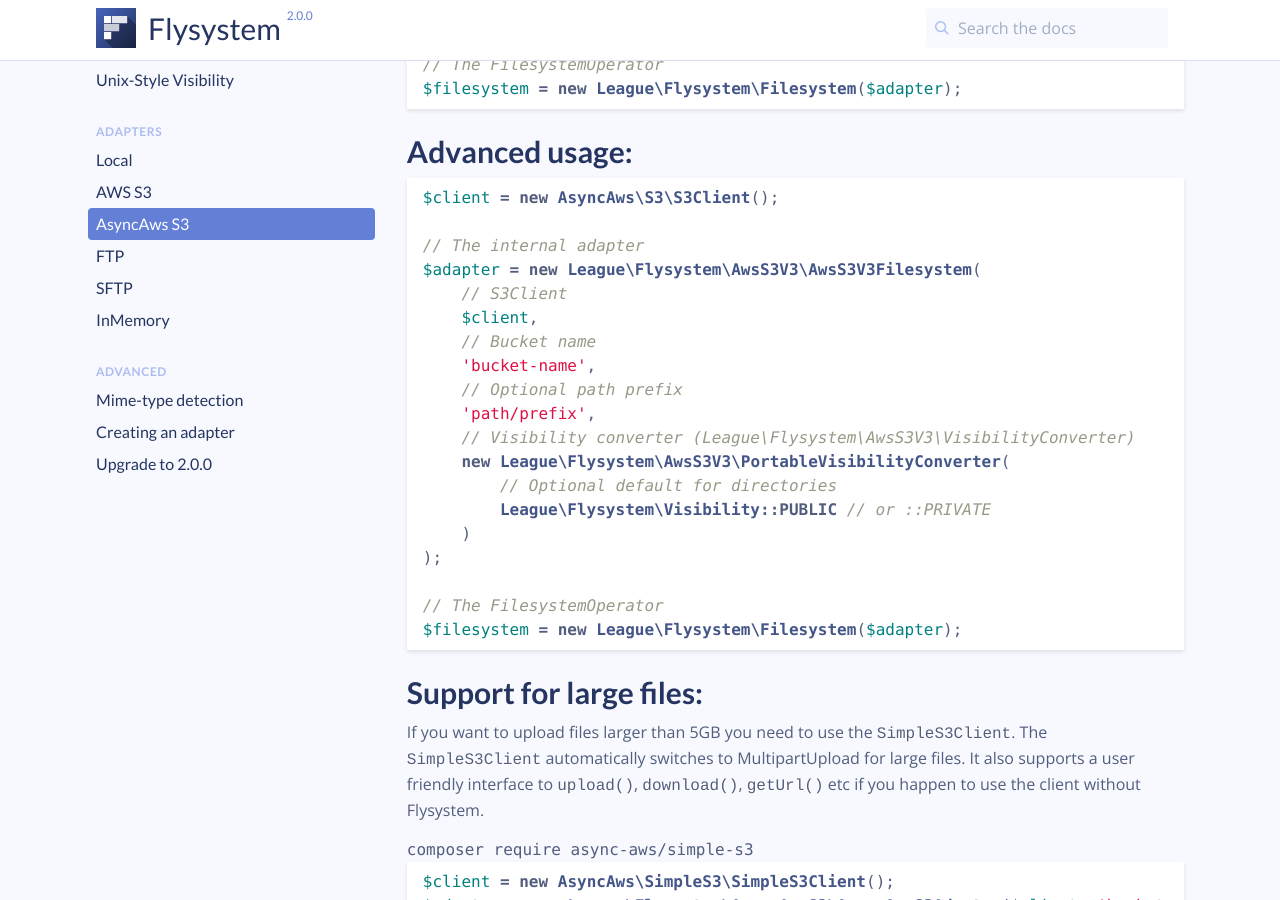
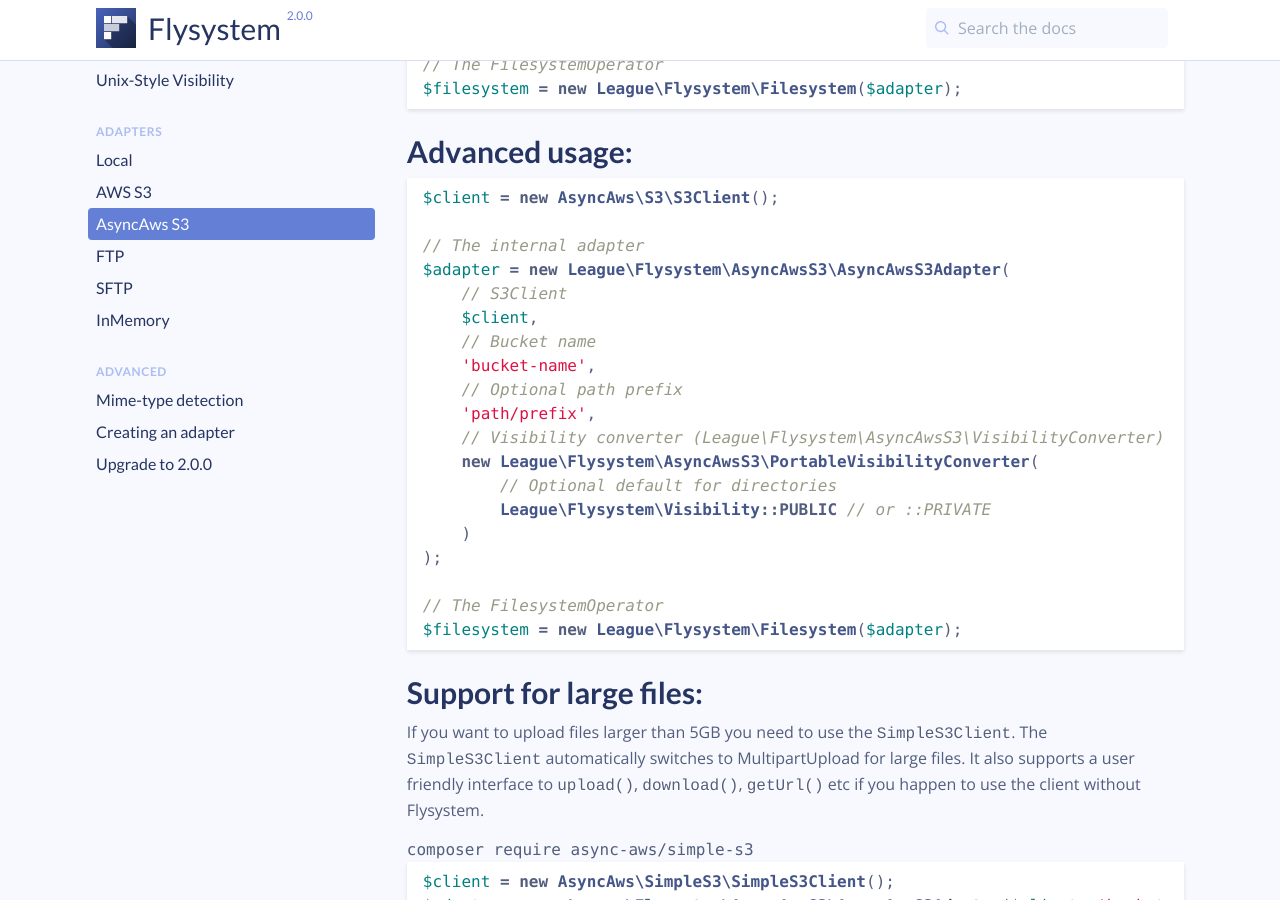
Before and after one commit to thephpleague/flysystem, a Jekyll site: the page built from v2/adapter/async-aws-s3.md, in a window 1280 px wide and 900 px high, scrolled down 488 px. Built offline with Jekyll 4.4.1, drawn with Linux system fonts in a browser that asks for light colours; comment, search, counter and statistics services are not loaded.

Commit message:
Fix class names in the advanced usage of AsyncAwsS3Adapter

```diff
--- a/v2/adapter/async-aws-s3.md
+++ b/v2/adapter/async-aws-s3.md
@@ -32,15 +32,15 @@ $filesystem = new League\Flysystem\Filesystem($adapter);
 $client = new AsyncAws\S3\S3Client();
 
 // The internal adapter
-$adapter = new League\Flysystem\AwsS3V3\AwsS3V3Filesystem(
+$adapter = new League\Flysystem\AsyncAwsS3\AsyncAwsS3Adapter(
     // S3Client
     $client,
     // Bucket name
     'bucket-name',
     // Optional path prefix
     'path/prefix',
-    // Visibility converter (League\Flysystem\AwsS3V3\VisibilityConverter)
-    new League\Flysystem\AwsS3V3\PortableVisibilityConverter(
+    // Visibility converter (League\Flysystem\AsyncAwsS3\VisibilityConverter)
+    new League\Flysystem\AsyncAwsS3\PortableVisibilityConverter(
         // Optional default for directories
         League\Flysystem\Visibility::PUBLIC // or ::PRIVATE
     )
```
